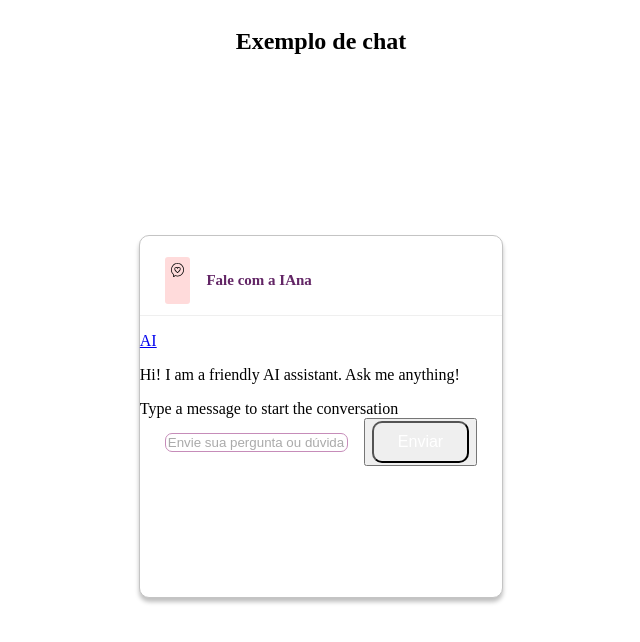
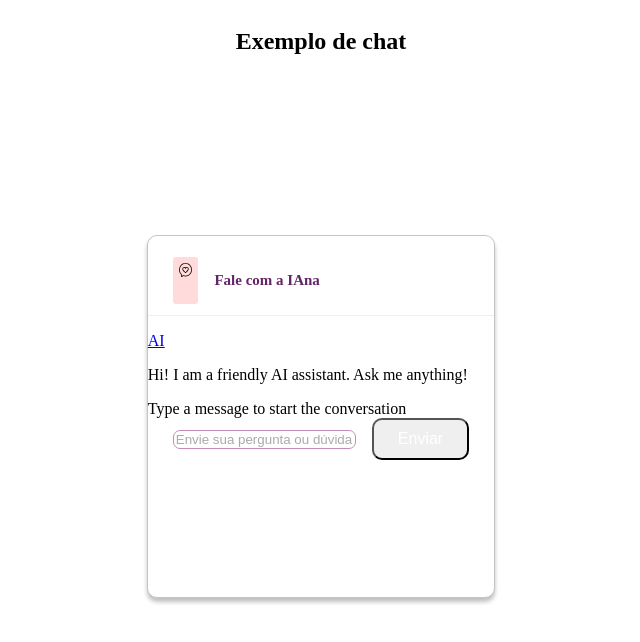
Before and after one commit to mapadoacolhimento/boas-vindas-chatbot, a Next.js app: page / in a window 1280 px wide. Shown: the top 642 px of the page, without its empty margins (319-959 px from the left). Built offline with nearby package versions, Linux system fonts and the light colour scheme.

Commit message:
Removendo Box do botão

```diff
--- a/components/Chat.tsx
+++ b/components/Chat.tsx
@@ -43,9 +43,6 @@ const InputMessage = ({ input, setInput, sendMessage }: any) => (
           }}
       />
     </Box>
-    <Box
-     as="button"
-    >
       <Button
         p="10px 24px"
         borderRadius="10px"
@@ -67,7 +64,6 @@ const InputMessage = ({ input, setInput, sendMessage }: any) => (
       >
         Enviar
       </Button>
-    </Box>
   </HStack>
 );
 
```
